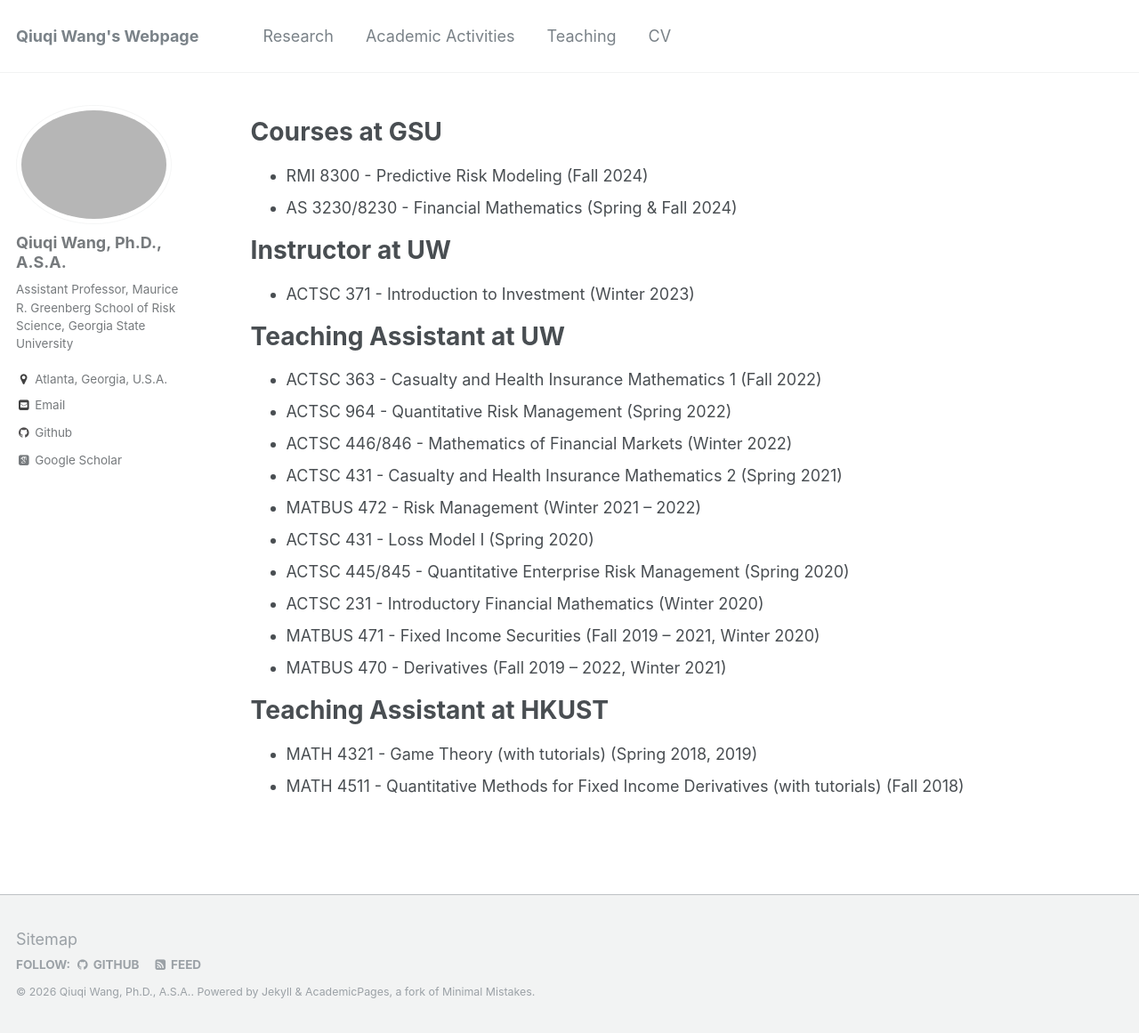
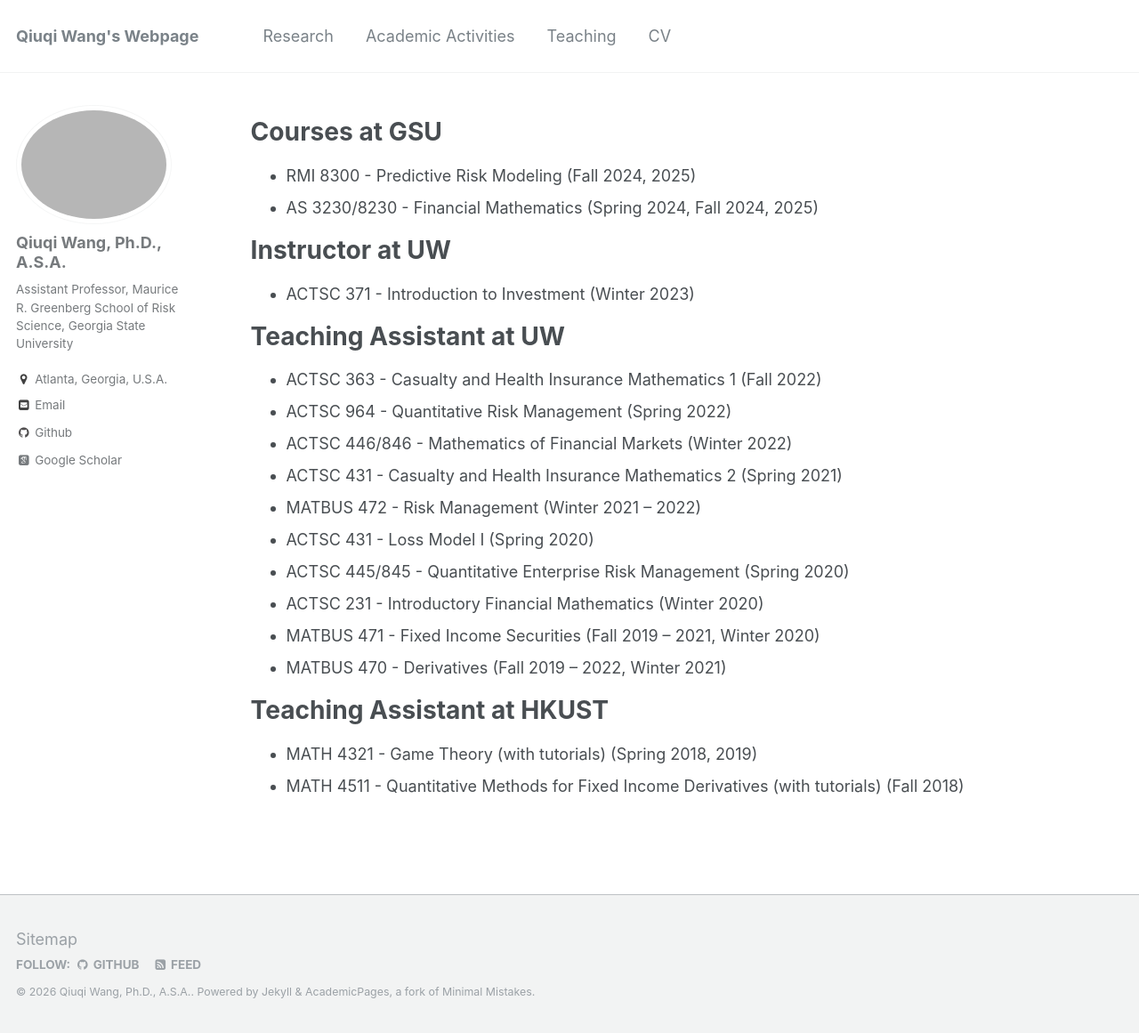
Before and after one commit to qwangan/qwangan.github.io, a Jekyll site: the page built from _pages/teaching.md, in a window 1280 px wide and 1161 px high. Shown: the whole window at 89% size. Built offline with Jekyll 4.4.1, drawn with Linux system fonts in a browser that asks for light colours; some web fonts are replaced.

Commit message:
Update teaching.md

```diff
--- a/_pages/teaching.md
+++ b/_pages/teaching.md
@@ -6,8 +6,8 @@ author_profile: true
 ---
 
 # Courses at GSU
-* RMI 8300 - Predictive Risk Modeling (Fall 2024)
-* AS 3230/8230 - Financial Mathematics (Spring & Fall 2024)
+* RMI 8300 - Predictive Risk Modeling (Fall 2024, 2025)
+* AS 3230/8230 - Financial Mathematics (Spring 2024, Fall 2024, 2025)
 
 # Instructor at UW
 * ACTSC 371 - Introduction to Investment (Winter 2023)
```
